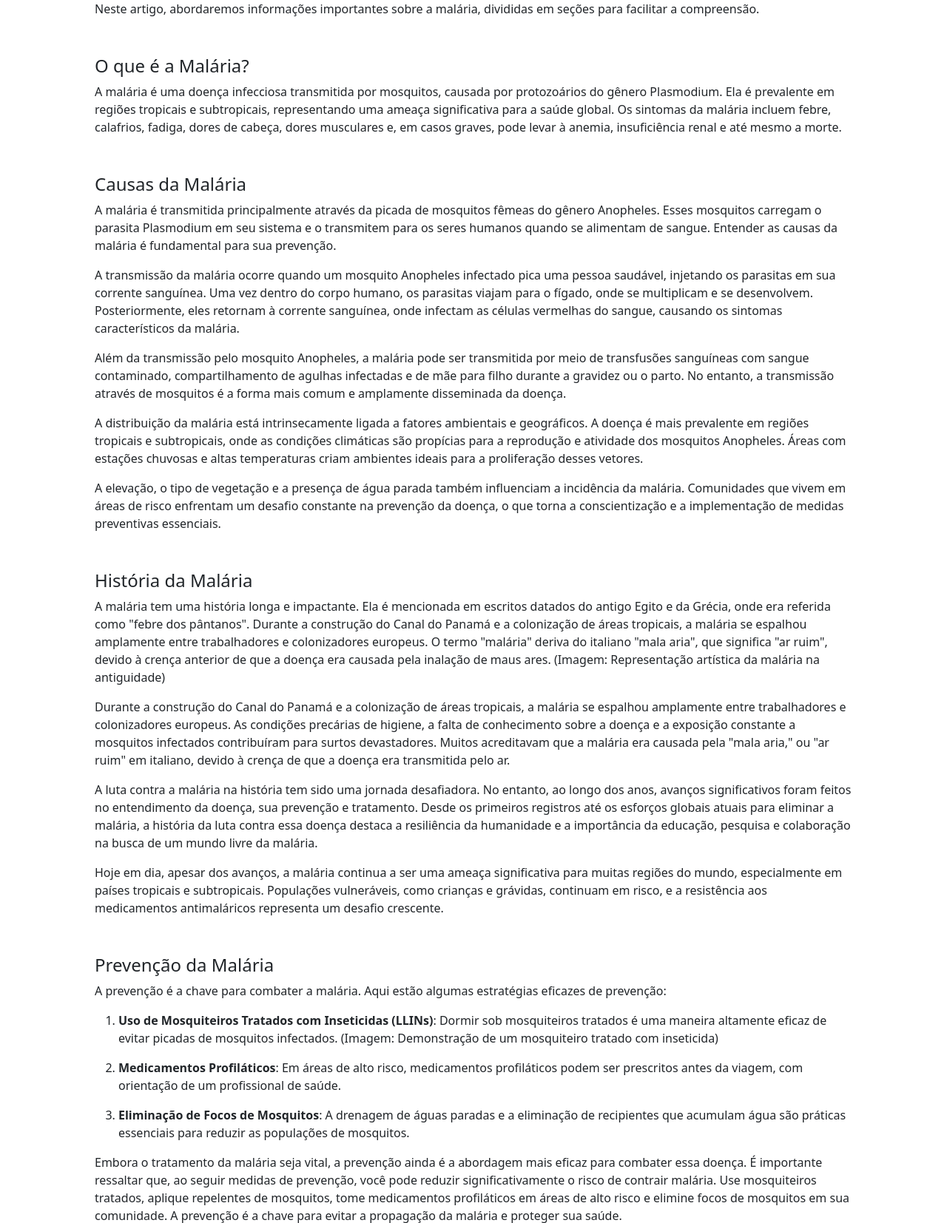
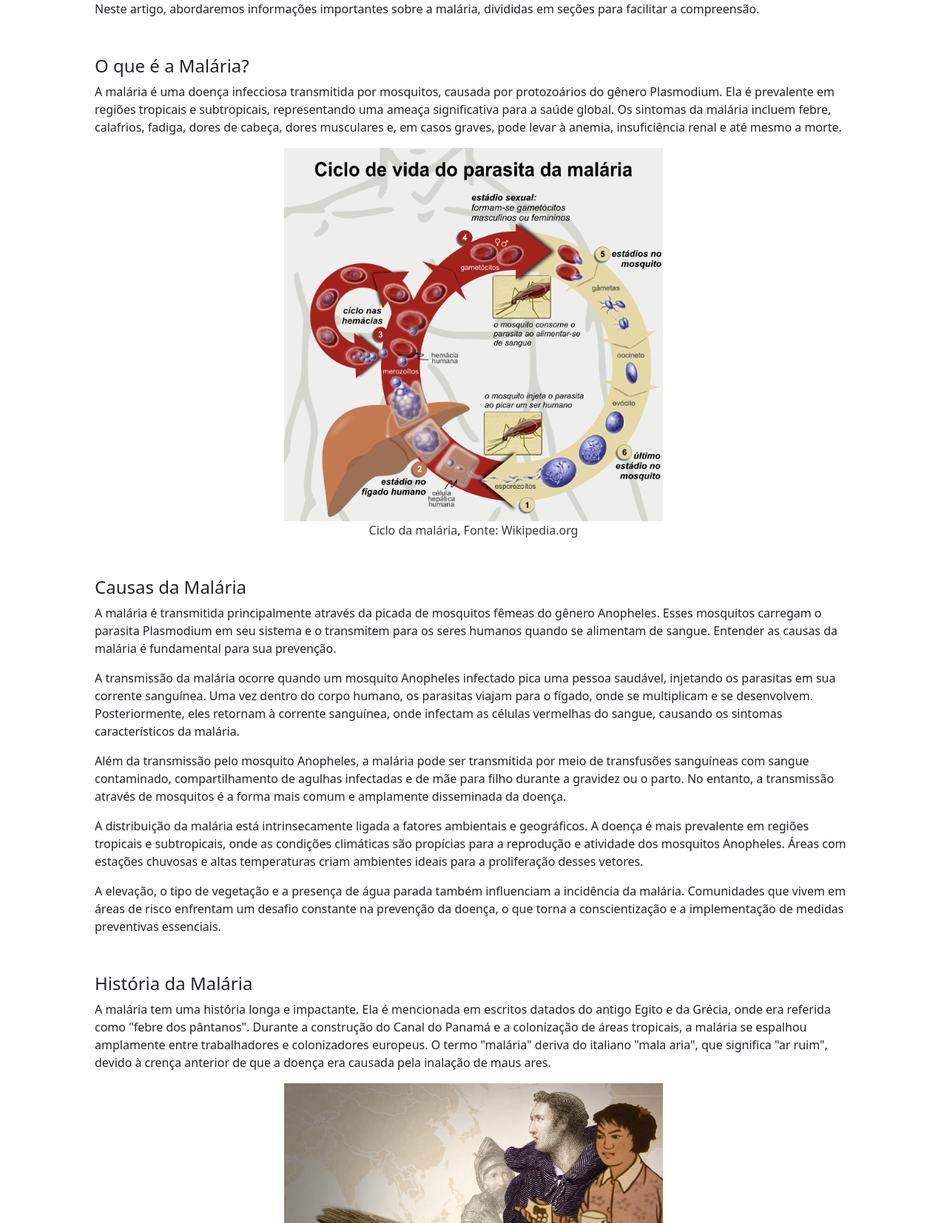
Before and after one commit to eenrique1001/PP2_EzioEnrique, a PHP site: page /home.html in a window 1280 px wide. Shown: the part 266-1920 px from the top of the page at 74% size. Run offline with PHP 8.4, Linux system fonts and the light colour scheme.

Commit message:
commit 7

```diff
--- a/home.html
+++ b/home.html
@@ -41,6 +41,10 @@
                     global. Os sintomas da malária incluem febre, calafrios, fadiga, dores de cabeça, dores musculares e, em
                     casos graves, pode levar à anemia, insuficiência renal e até mesmo a morte.
                 </p>
+                <div class="imgetexto">
+                    <img src="images/001.png" alt="ciclo da vida malaria">
+                    <p>Ciclo da malária, Fonte: Wikipedia.org</p>
+                </div>
             </section>
             <section>
                 <h4>Causas da Malária</h4>
@@ -81,9 +85,11 @@
                     colonização de áreas tropicais, a malária se espalhou amplamente entre trabalhadores e colonizadores
                     europeus. O termo "malária" deriva do italiano "mala aria", que significa "ar ruim", devido à crença
                     anterior de que a doença era causada pela inalação de maus ares.
-
-                    (Imagem: Representação artística da malária na antiguidade)
                 </p>
+                <div class="imgetexto">
+                    <img src="images/002.jpg" alt="cartaz historico da malaria">
+                    <p>Historia das drogas contra malaria, Fonte: Adam Cole/NPR</p>
+                </div>
                 <p>
                     Durante a construção do Canal do Panamá e a colonização de áreas tropicais, a malária se espalhou amplamente
                     entre trabalhadores e colonizadores europeus. As condições precárias de higiene, a falta de conhecimento
@@ -106,7 +112,7 @@
                 </p>
             </section>
             <section>
-                <h4>Prevenção da Malária</h4>
+                <h4>Prevenção da Malária <span class="badge bg-warning">Importante!</span></h4>
                 <p>
                     A prevenção é a chave para combater a malária. Aqui estão algumas estratégias eficazes de prevenção:
                 </p>
@@ -114,7 +120,10 @@
                     <li><p>
                         <b>Uso de Mosquiteiros Tratados com Inseticidas (LLINs)</b>: Dormir sob mosquiteiros tratados é
                         uma maneira altamente eficaz de evitar picadas de mosquitos infectados.
-                        (Imagem: Demonstração de um mosquiteiro tratado com inseticida)
+                        <div class="imgetexto">
+                            <img src="images/005.jpg" alt="cama com mosquiteiro">
+                            <p>Cama com mosquiteiro contra malaria, Fonte: ISTOÉ</p>
+                        </div>
                     </p></li>
                     <li><p>
                         <b>Medicamentos Profiláticos</b>: Em áreas de alto risco, medicamentos profiláticos podem ser
@@ -140,7 +149,10 @@
                     permitem a identificação rápida da infecção. Se diagnosticada, a malária pode ser tratada com medicamentos
                     antimaláricos prescritos por um profissional de saúde. O tratamento oportuno é essencial para evitar
                     complicações graves.
-                    (Imagem: Ilustração de um teste de diagnóstico rápido para malária)
+                    <div class="imgetexto">
+                        <img src="images/003.jpg" alt="teste malaria sendo realizado">
+                        <p>Exame para malaria, Fonte: Laboratório Júlio Vargas</p>
+                    </div>
                 </p>
                 <p>
                     Se diagnosticada, a malária pode ser tratada com medicamentos antimaláricos prescritos por um profissional
@@ -189,11 +201,44 @@
                 <p>
                     Junte-se a nós na luta contra essa doença devastadora. A informação é a chave para a
                     prevenção e o tratamento eficaz.
-                    (Imagem: Profissionais de saúde tratando um paciente com malária)
+                    <div class="imgetexto">
+                        <img src="images/004.jpg" alt="profissionais de saude contra malaria">
+                        <p>Profissionais de saúde no combate à malária, Fonte: Medicos sem Fronteira</p>
+                    </div>
                 </p>
             </section>
             <section>
-                <h4>Contato</h4>
+                <h4>Saiba Mais</h4>
+                <div class="d-flex justify-content-around mt-3">
+                    <div class="card" style="width: 18rem;">
+                        <div class="card-body">
+                          <h5 class="card-title">Wikipedia</h5>
+                          <h6 class="card-subtitle mb-2 text-muted">Enciclopédia Online</h6>
+                          <p class="card-text">A Wikipedia também traz várias informações interessantes, vale a leitura</p>
+                          <a href="https://pt.wikipedia.org/wiki/Mal%C3%A1ria" class="card-link">Acesse-a aqui</a>
+                        </div>
+                    </div>
+                    <div class="card" style="width: 18rem;">
+                        <div class="card-body">
+                          <h5 class="card-title">Médicos Sem Fronteira</h5>
+                          <h6 class="card-subtitle mb-2 text-muted">Ajuda Humanitária</h6>
+                          <p class="card-text">Médicos sem fronteira é uma organização internacional que busca levar ajuda médica a todos.</p>
+                          <a href="https://pt.wikipedia.org/wiki/Mal%C3%A1ria" class="card-link">Acesse-a aqui</a>
+                        </div>
+                    </div>
+                    <div class="card" style="width: 18rem;">
+                        <div class="card-body">
+                          <h5 class="card-title">Fundação Oswaldo Cruz</h5>
+                          <h6 class="card-subtitle mb-2 text-muted">Instutuição Brasileira</h6>
+                          <p class="card-text">Deseja promover sáude, desenvolvimento e conhecimento no Brasil.</p>
+                          <a href="https://portal.fiocruz.br/doenca/malaria" class="card-link">Acesse-a aqui</a>
+                        </div>
+                    </div>
+                </div>
+
+            </section>
+            <section>
+                <h4>Contato <span class="badge bg-warning">Importante!</span></h4>
                 <p>Se você tiver alguma dúvida, desejar contribuir ou se envolver em nossos esforços, entre em contato
                     conosco por meio da <a href="contact.html">aba de contato</a>, ou por email ou telefone.
                     Estamos aqui para ajudar e criar um impacto positivo na luta contra a malária.</p>
--- a/script.js
+++ b/script.js
@@ -5,7 +5,8 @@ document.addEventListener('DOMContentLoaded', () => {
     botaolimpa.onclick = limpa;
     var botaolimpa2 = document.getElementById('limpa2');
     botaolimpa2.onclick = limpa;
-
+    var botaoedita = document.getElementById('edita');
+    botaoedita.onclick = fecha;
 
 });
 
@@ -14,15 +15,18 @@ function limpa() {
         for(let span of spans){
             span.textContent = "";
         }
-        const node = document.getElementById('escondida');
-        node.style.display = 'none';
+
+}
+
+function fecha() {
+    var apresentacao = document.getElementById('escondida');
+    apresentacao.style.display = 'none';
 }
 
 function verifica(){
 
     var flag = true;
 
-    const formulario = document.querySelector('form');
     const nome = document.getElementById('nome');
     const email = document.getElementById('email');
     const checks = document.querySelectorAll("input[name='checks']");
@@ -115,9 +119,8 @@ function verifica(){
 
 function apresentar(nome, email, assunto, opcoes, texto){
     const flag = false;
-
-    const node = document.getElementById('escondida');
-    node.style.display = 'block';
+    var myModal = new bootstrap.Modal(document.getElementById("exampleModal"), {});
+    myModal.show();
     const span = document.querySelectorAll('span[name="spans"]');
 
     for(let spans of span){
--- a/style.css
+++ b/style.css
@@ -81,6 +81,29 @@ section {
     margin-top: 5%;
 }
 
+.imgetexto {
+    display: flex;
+    flex-direction: column;
+    justify-content: center;
+    align-items: center;
+}
+
+.imgetexto img {
+    display: block;
+    width: 50%;
+    height: auto;
+
+}
+
+.imgetexto p {
+    color: rgb(59, 59, 59);
+    margin-bottom: 0;
+}
+
+.centraliza {
+    text-align: center;
+}
+
 footer {
     background-color: black;
     overflow: hidden;
```
Also changed, not shown: about.html (+27 -3 lines), contact.html (+15 -5 lines), images/001.png (added), images/002.jpg (added), images/003.jpg (added), images/004.jpg (added), images/005.jpg (added), images/c001.jpg (added), images/c002.jpg (added), 1 other file.
